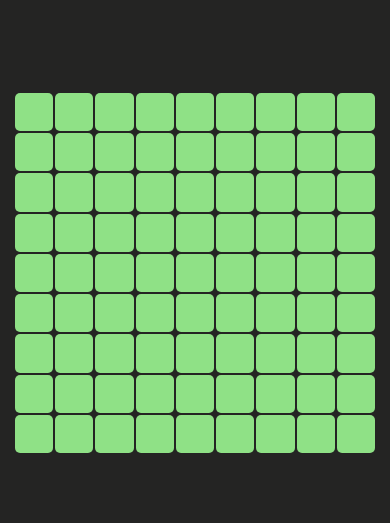
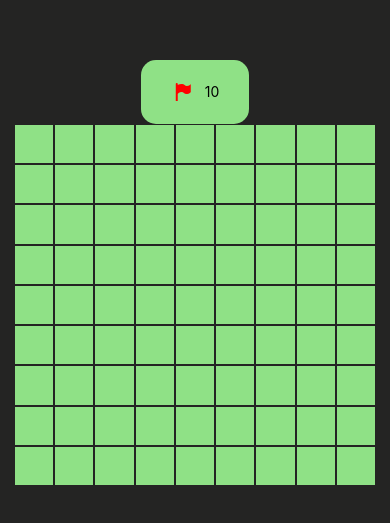
Before and after one commit to vgpontes/minesweeper-react-native, a React Native app: screen /GameScreen in a window 390 px wide. Shown: the part 149-672 px from the top of the page. Built offline with nearby package versions, Linux system fonts and the light colour scheme.

Commit message:
Add FlagBox component

```diff
--- /dev/null
+++ b/src/components/minesweeper/FlagBox.tsx
@@ -0,0 +1,33 @@
+import { View, Text, StyleSheet } from "react-native";
+import { Color } from "./GameStatus";
+import { MaterialCommunityIcons } from '@expo/vector-icons';
+import { useState } from "react";
+
+const styles = StyleSheet.create({
+    box: {
+        borderRadius: 15,
+        justifyContent: 'center',
+        alignItems: 'center',
+        userSelect: "none",
+        backgroundColor: Color.grassColor,
+        padding: 20,
+        paddingHorizontal: 30,
+        flexWrap: 'wrap',
+        flexDirection: 'row',
+        gap: 10
+    }
+});
+
+export interface FlagBoxProps {
+    numFlags: number
+}
+
+export function FlagBox(props : FlagBoxProps) {
+    const [flagsPlaced, setFlagsPlaced] = useState();
+    return (
+        <View style={styles.box}>
+            <MaterialCommunityIcons name="flag-variant" size={24} color="red"/>
+            <Text>{props.numFlags}</Text>
+        </View>
+    )
+}
--- a/src/components/minesweeper/GameStatus.tsx
+++ b/src/components/minesweeper/GameStatus.tsx
@@ -2,4 +2,11 @@ export enum GAME_STATUS {
     InProgress,
     Win,
     Lose
-}
+};
+
+export const Color = {
+    grassColor: '#8FE186',
+    tilePressColor: '#62B958',
+    dirtColor: '#EFD8A3',
+    bombTileColor: '#D33F49'
+};
--- a/src/components/minesweeper/MinesweeperGame.tsx
+++ b/src/components/minesweeper/MinesweeperGame.tsx
@@ -1,8 +1,9 @@
 import { useState } from "react";
-import { StyleSheet, View, Dimensions } from "react-native"
+import { StyleSheet, View, Dimensions, Text } from "react-native"
 import { Tile } from "./Tile";
 import { Minesweeper} from "utils/Minesweeper";
 import { GAME_STATUS } from "./GameStatus";
+import { FlagBox } from "./FlagBox";
 
 export interface MinesweeperGameProps {
     game: Minesweeper
@@ -16,6 +17,9 @@ export default function MinesweeperGame(props: MinesweeperGameProps) {
     const [revealCount, setRevealCount] = useState(0);
     const [firstPress, setFirstPress] = useState(true);
     const [gameStatus, setGameStatus] = useState(GAME_STATUS.InProgress);
+    const [numFlagsPlaced, setNumFlagsPlaced] = useState(0)
+
+    const numFlags = game.getNumMines();
 
     const tileSize = Math.min(
         Dimensions.get('window').width / boardWidth,
@@ -52,7 +56,10 @@ export default function MinesweeperGame(props: MinesweeperGameProps) {
 
     const onTileHold = (rowIndex : number, colIndex : number) => {
         const newBoard = [...board];
-        newBoard[rowIndex][colIndex].isFlagged = !newBoard[rowIndex][colIndex].isFlagged
+        const tileIsFlagged = newBoard[rowIndex][colIndex].isFlagged
+        newBoard[rowIndex][colIndex].isFlagged = !tileIsFlagged
+        const newFlagsPlaced = tileIsFlagged ? numFlagsPlaced - 1 : numFlagsPlaced + 1;
+        setNumFlagsPlaced(newFlagsPlaced);
         setBoard(newBoard)
     }
 
@@ -60,6 +67,7 @@ export default function MinesweeperGame(props: MinesweeperGameProps) {
 
     return (
         <View style={styles.container}>
+            <FlagBox numFlags={numFlags - numFlagsPlaced}/>
             {
             board.map((row, rowIndex) => (
                 <View key={rowIndex} style={styles.row}>
--- a/src/components/minesweeper/Tile.tsx
+++ b/src/components/minesweeper/Tile.tsx
@@ -1,6 +1,7 @@
 import { Text, Pressable, StyleSheet } from "react-native";
 import { TileInfo } from "utils/Minesweeper";
-import { GAME_STATUS } from "./GameStatus";
+import { GAME_STATUS, Color } from "./GameStatus";
+import { MaterialCommunityIcons } from '@expo/vector-icons';
 
 export interface TileProps {
     tileSize: number
@@ -14,7 +15,6 @@ export interface TileProps {
 
 const styles = StyleSheet.create({
     square: {
-      borderRadius: 5,
       margin: 1,
       justifyContent: 'center',
       alignItems: 'center',
@@ -37,25 +37,27 @@ export function Tile(props : TileProps) {
 
     const tileText = () => {
         if (isFlagged) {
-            return "\u{1F6A9}";
+            return <MaterialCommunityIcons name="flag-variant" color="red" size={24}/>
+            //return "\u{1F6A9}";
         }
         if (!isRevealed) {
-            return "";
+            return null;
         }
         if (isMine) {
-            return "\u{1F4A3}";
+            return <MaterialCommunityIcons name="bomb" size={24} color="black" />
+            //return "\u{1F4A3}";
         }
-        return minesNearby ? minesNearby : "";
+        return minesNearby ? <Text>{minesNearby}</Text> : null//minesNearby ? minesNearby : "";
     }
 
     const bgColorPicker = () => {
         if (!isRevealed) {
-            return '#8FE186';
+            return Color.grassColor;
         }
         if (isMine) {
-            return '#D33F49';
+            return Color.bombTileColor;
         }
-        return '#EFD8A3'
+        return Color.dirtColor
     }
 
 
@@ -72,10 +74,10 @@ export function Tile(props : TileProps) {
                     {
                         height: props.tileSize - 5,
                         width: props.tileSize - 5,
-                        backgroundColor: pressed ? '#62B958': bgColor
+                        backgroundColor: pressed ? Color.tilePressColor : bgColor
                     }]
                 }>
-            <Text>{tileText()}</Text>
+            {tileText()}
         </Pressable>
     )
 }
```
Also changed, not shown: package.json (+5 -4 lines), 1 other file (tests, documents, lock files or other folders).
